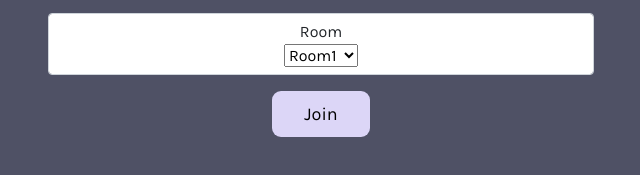
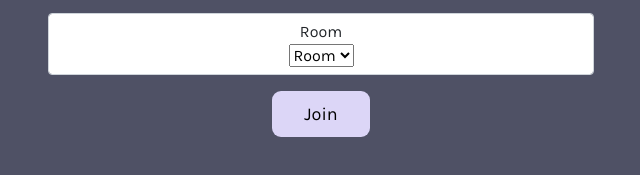
Before and after one commit to jakemstar/nodeChatApp, a website: page public/index.html in a window 1280 px wide. Shown: the part 167-342 px from the top of the page, 319-959 px from the left. Drawn offline with nearby package versions, Linux system fonts and the light colour scheme.

Commit message:
removed other room options for now

```diff
--- a/public/index.html
+++ b/public/index.html
@@ -19,12 +19,7 @@
                         <div class="form-control littleMargin">
                             <label class="displayBlock" for="room">Room</label>
                             <select name="room" id="room">
-                                <option value="Room1">Room1</option>
-                                <option value="Room2">Room2</option>
-                                <option value="Room3">Room3</option>
-                                <option value="Room4">Room4</option>
-                                <option value="Room5">Room5</option>
-                                <option value="Room6">Room6</option>
+                                <option value="Room">Room</option>
                             </select>
                         </div>
                         <button class="submitButton littlePadding" type="submit" class="btn">Join</button>
```
